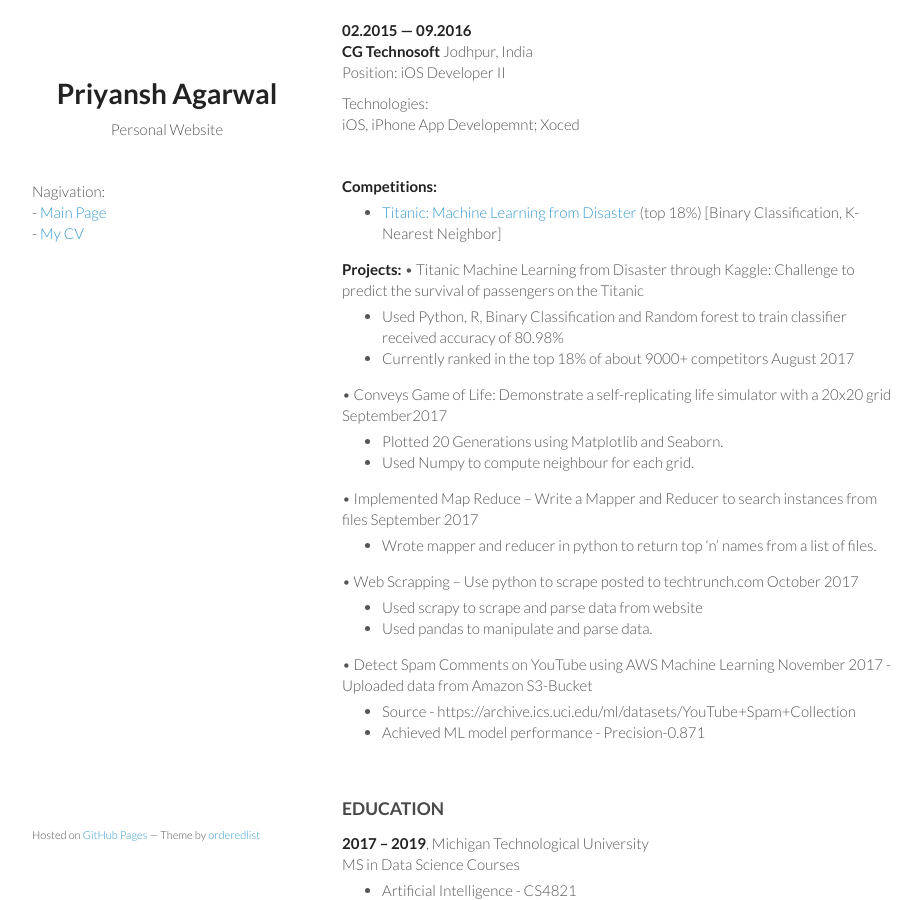
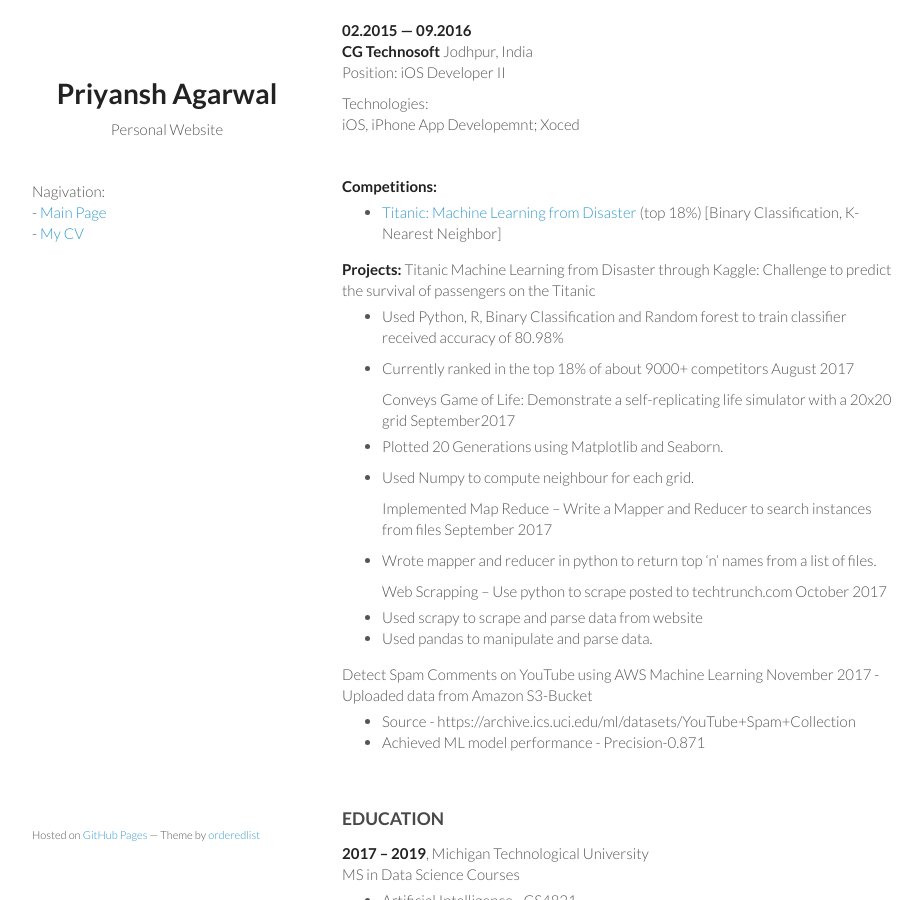
Before and after one commit to priyanshAgarwal/priyanshagarwal.github.io, a Jekyll site: the page built from cv.md, in a window 1280 px wide and 900 px high, scrolled down 1040 px. Shown: the whole window, without its empty margins (178-1100 px from the left). Built offline with Jekyll 4.4.1, drawn with Linux system fonts in a browser that asks for light colours.

Commit message:
Update cv.md

```diff
--- a/cv.md
+++ b/cv.md
@@ -73,22 +73,22 @@ iOS, iPhone App Developemnt; Xoced<br/>
 - [Titanic: Machine Learning from Disaster](https://www.kaggle.com/c/titanic) (top 18%) [Binary Classification, K-Nearest Neighbor]
 
 **Projects:**
-•	Titanic Machine Learning from Disaster through Kaggle: Challenge to predict the survival of passengers on the Titanic
+	Titanic Machine Learning from Disaster through Kaggle: Challenge to predict the survival of passengers on the Titanic
   -	Used Python, R, Binary Classification and Random forest to train classifier received accuracy of 80.98%
   -	Currently ranked in the top 18% of about 9000+ competitors                                                              August 2017
 
-•	Conveys Game of Life: Demonstrate a self-replicating life simulator with a 20x20 grid                                   September2017
+	Conveys Game of Life: Demonstrate a self-replicating life simulator with a 20x20 grid                                   September2017
   -	Plotted 20 Generations using Matplotlib and Seaborn.
   -	Used Numpy to compute neighbour for each grid.
 
-•	Implemented Map Reduce – Write a Mapper and Reducer to search instances from files                                      September 2017
+	Implemented Map Reduce – Write a Mapper and Reducer to search instances from files                                      September 2017
   -	Wrote mapper and reducer in python to return top ‘n’ names from a list of files.
 
-•	Web Scrapping – Use python to scrape posted to techtrunch.com                                                             October 2017
+	Web Scrapping – Use python to scrape posted to techtrunch.com                                                             October 2017
   -	Used scrapy to scrape and parse data from website
   -	Used pandas to manipulate and parse data.
 
-• Detect Spam Comments on YouTube using AWS Machine Learning                                                              November 2017   - Uploaded data from Amazon S3-Bucket
+  Detect Spam Comments on YouTube using AWS Machine Learning                                                              November 2017   - Uploaded data from Amazon S3-Bucket
   - Source - https://archive.ics.uci.edu/ml/datasets/YouTube+Spam+Collection
   - Achieved ML model performance - Precision-0.871
 
```
